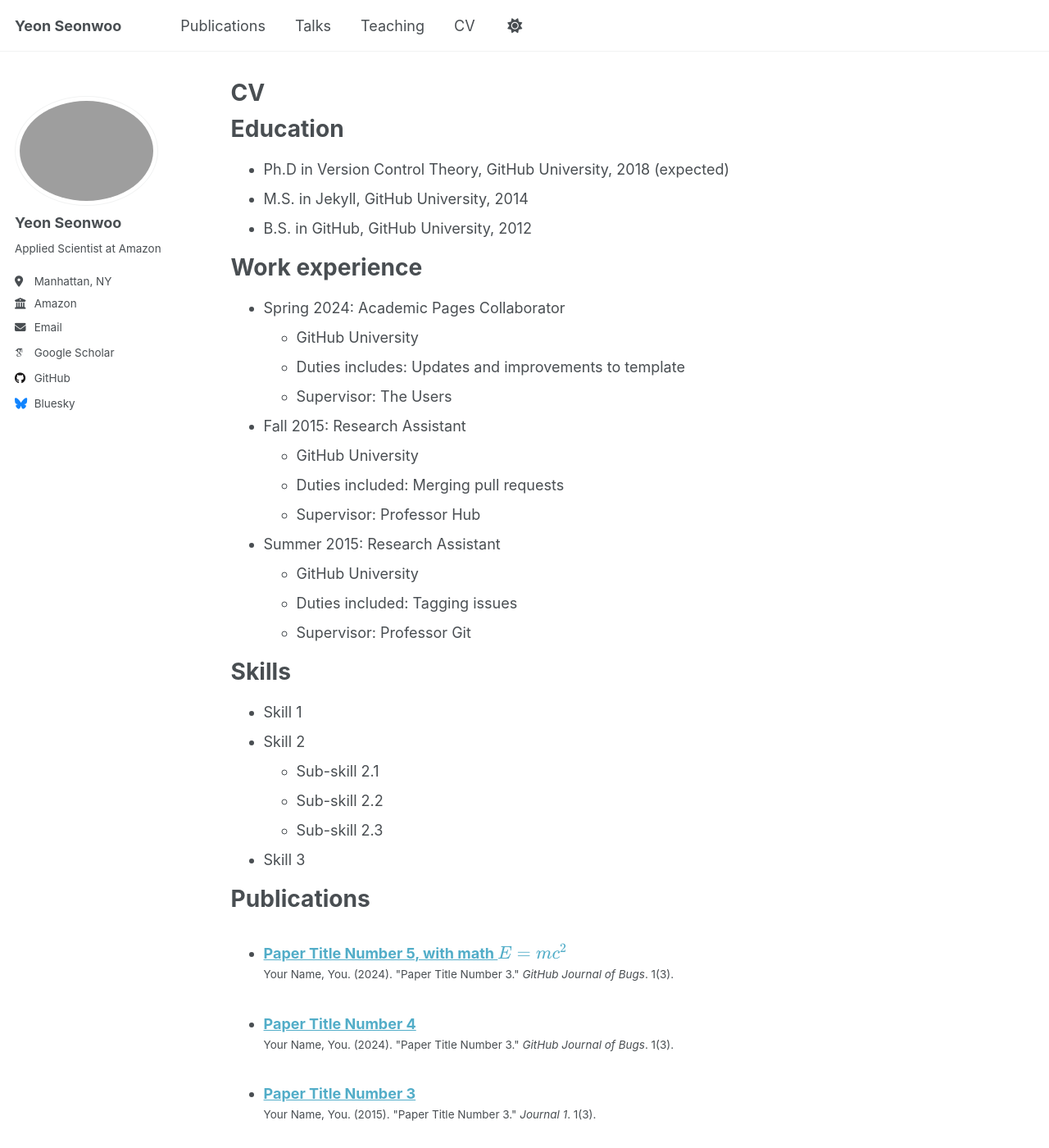
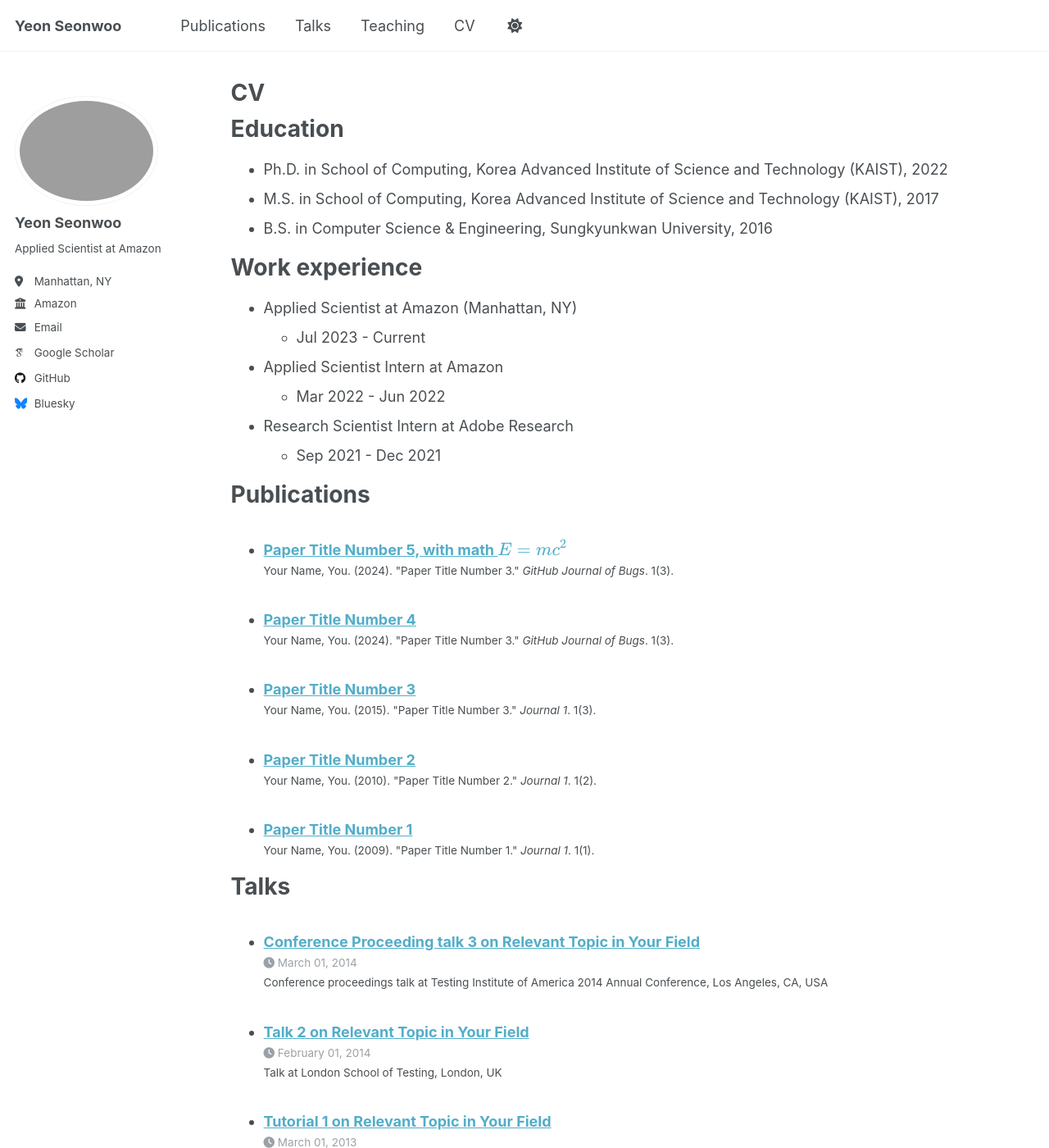
Before and after one commit to yeonsw/yeonsw.github.io, a Jekyll site: the page built from _pages/cv.md, in a window 1280 px wide and 1400 px high. Shown: the whole window at 82% size. Built offline with Jekyll 4.4.1, drawn with Linux system fonts in a browser that asks for light colours; some web fonts are replaced; a script that is not in the unit is left out.

Commit message:
Update cv.md

```diff
--- a/_pages/cv.md
+++ b/_pages/cv.md
@@ -11,35 +11,20 @@ redirect_from:
 
 Education
 ======
-* Ph.D in Version Control Theory, GitHub University, 2018 (expected)
-* M.S. in Jekyll, GitHub University, 2014
-* B.S. in GitHub, GitHub University, 2012
+* Ph.D. in School of Computing, Korea Advanced Institute of Science and Technology (KAIST), 2022
+* M.S. in School of Computing, Korea Advanced Institute of Science and Technology (KAIST), 2017
+* B.S. in Computer Science & Engineering, Sungkyunkwan University, 2016
 
 Work experience
 ======
-* Spring 2024: Academic Pages Collaborator
-  * GitHub University
-  * Duties includes: Updates and improvements to template
-  * Supervisor: The Users
+* Applied Scientist at Amazon (Manhattan, NY)
+  * Jul 2023 - Current
 
-* Fall 2015: Research Assistant
-  * GitHub University
-  * Duties included: Merging pull requests
-  * Supervisor: Professor Hub
+* Applied Scientist Intern at Amazon
+  * Mar 2022 - Jun 2022
 
-* Summer 2015: Research Assistant
-  * GitHub University
-  * Duties included: Tagging issues
-  * Supervisor: Professor Git
-
-Skills
-======
-* Skill 1
-* Skill 2
-  * Sub-skill 2.1
-  * Sub-skill 2.2
-  * Sub-skill 2.3
-* Skill 3
+* Research Scientist Intern at Adobe Research
+  * Sep 2021 - Dec 2021
 
 Publications
 ======
```
